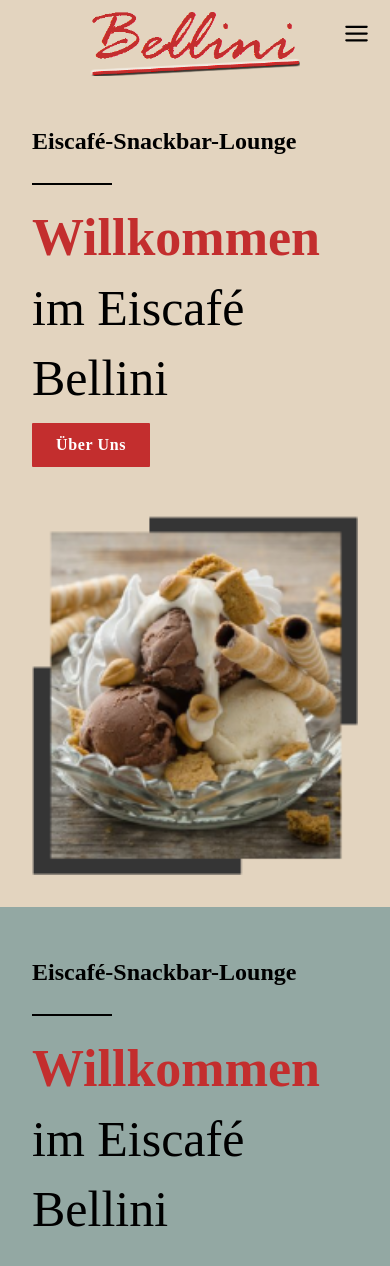
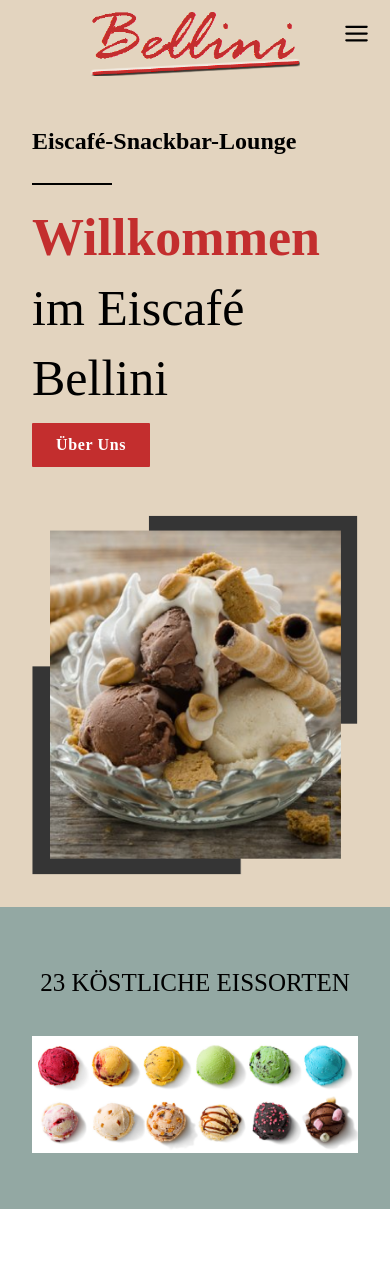
Before and after one commit to jonaeku/bellini, a React (Create React App) app: page / in a window 390 px wide. Shown: the top 1266 px of the page. After the commit the page ends 1209 px from the top, so only its background shows below. Built offline with nearby package versions, Linux system fonts and the light colour scheme; a web font is replaced by a local one.

Commit message:
Feature: :sparkles: icecream component

```diff
--- a/src/App.css
+++ b/src/App.css
@@ -3,7 +3,6 @@
   display: flex;
   justify-content: space-between;
   align-items: center;
-
 }
 
 .app__wrapper_info {
@@ -32,7 +31,7 @@
 }
 
 .app__wrapper_img img {
-  width: 60%;
+  width: 70%;
 }
 
 .section__padding {
@@ -72,6 +71,10 @@
   .app__wrapper_img img {
     width: 100%;
   }
+
+  .section__padding {
+    padding: 2rem 2rem;
+  }
 }
 
 @media screen and (max-width: 850px) {
--- a/src/components/IceCream/IceCream.css
+++ b/src/components/IceCream/IceCream.css
@@ -1,67 +1,50 @@
-.app__ice {
+.app__iceCream {
     background-color: var(--secondary-color);
+
+    display: flex;
+    justify-content: center;
+    align-items: center;
+
+    flex-direction: column;
 }
 
-.app__header-hr {
-    width: 80px;
-    border-style: none;
-    background-color: black;
-    height: 2px;
-    margin-left: 0px;
-}
-
-.app__header-h1 {
+.app__iceCream-h1 {
     font-family: var(--font);
     font-weight: 400;
     line-height: 117px;
-    font-size: 72px;
+    font-size: 40px;
 
-    margin-top: 10px;
+    margin-top: 25px;
     margin-bottom: 10px;
 }
 
-.app__header-Welcome {
-    color: var(--red-color);
-    margin: 0;
-    font-size: 96px;
-    font-weight: 700;
-}
-
-h2 {
-    font-family: var(--sub-font);
-}
-
-.app__header-img img {
-    width: 80%;
+.app__iceCream-img {
+    width: 100%;
+    margin-bottom: 50px;
 }
 
 @media screen and (min-width: 2000px) {
-    .app__header-h1 {
+    .app__iceCream-h1 {
         font-size: 180px;
         line-height: 210px;
     }
 }
 
 @media screen and (max-width: 1150px) {
-    .app__header-h1 {
-        font-size: 90px;
+    .app__iceCream-h1 {
+        font-size: 40px;
     }
 }
 
 @media screen and (max-width: 650px) {
-    .app__header-h1 {
-        font-size: 70px;
+    .app__iceCream-h1 {
+        font-size: 25px;
         line-height: 87px;
+        margin-top: 0px;
     }
 
-    .app__header-Welcome {
-        font-size: 52px;
+    .app__iceCream-img {
+        width: 100%;
+        margin-bottom: 10px;
     }
 }
-
-@media screen and (max-width: 450px) {
-    .app__header-h1 {
-        font-size: 50px;
-        line-height: 70px;
-    }
-}
--- a/src/components/IceCream/IceCream.jsx
+++ b/src/components/IceCream/IceCream.jsx
@@ -5,22 +5,13 @@ import useWindowDimensions from "../../useful/WindowSize";
 const IceCream = () => {
 
   return (
-    <div className="app__ice app__wrapper section__padding">
-      <div className="app__wrapper_info">
-        <h2>Eiscafé-Snackbar-Lounge</h2>
-        <hr className="app__header-hr"/>
-        <h1 className="app__header-h1">
-          <p className="app__header-Welcome">Willkommen</p>
-          im Eiscafé Bellini
-        </h1>
-        {/* <button type="button" className="custom__button">
-          Über Uns
-        </button> */}
+    <div className="app__wrapper app__iceCream section__padding">
+      <div>
+        <h1 className="app__iceCream-h1">23 KÖSTLICHE EISSORTEN</h1>
       </div>
-
-      {/* <div className="app__wrapper_img">
-        <img src={require("../../assets/icecream.png")} alt="header_img" />
-      </div> */}
+      <div className="app__iceCream-img">
+        <img className="app__iceCream-img" src={require("../../assets/eissorten.jpeg")} alt="header_img" />
+      </div>
     </div>
   );
 };
--- a/src/components/Navbar/Navbar.css
+++ b/src/components/Navbar/Navbar.css
@@ -14,7 +14,7 @@
 }
 
 .app__navbar-logo img {
-    width: 220px;
+    width: 320px;
     margin-top: 10px;
 }
 
@@ -67,7 +67,7 @@
     top: 0;
     left: 0;
     width: 100%;
-    height: 110vh;
+    height: 100vh;
     background: var(--secondary-color);
     transition: .5s ease;
 
--- a/src/components/StartPage/StartPage.css
+++ b/src/components/StartPage/StartPage.css
@@ -1,6 +1,6 @@
 .app__header {
     background-color: var(--primary-color);
-    min-height: 90vh;
+    min-height: 85vh;
 }
 
 .app__header-hr {
```
Also changed, not shown: src/assets/eissorten.jpeg (added), src/assets/icecream.png.
